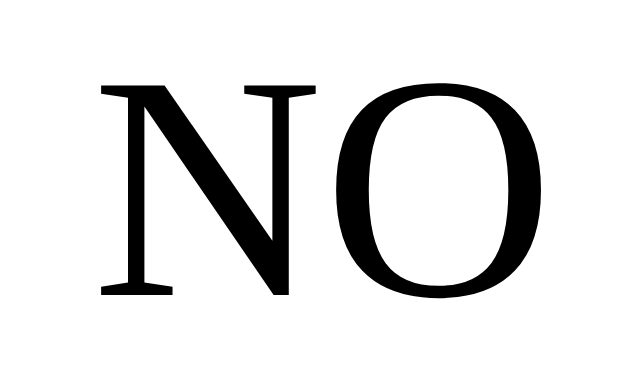
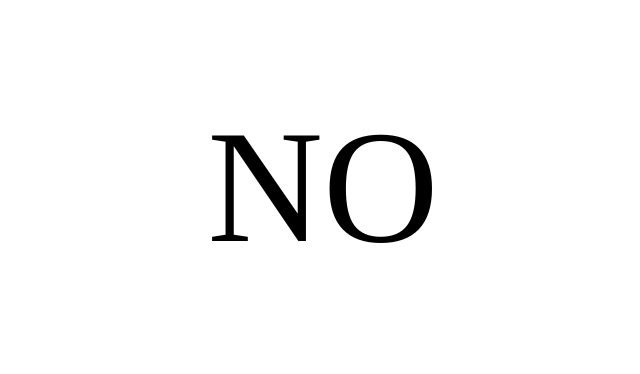
Before and after one commit to rimarsh/shoulditbehardcoded.com, a plain HTML site: page index.html in a window 1280 px wide. Shown: the part 213-587 px from the top of the page, without its empty margins (317-957 px from the left). Drawn offline with nearby package versions, Linux system fonts and the light colour scheme.

Commit message:
switch from em to vh

```diff
--- a/index.html
+++ b/index.html
@@ -26,7 +26,7 @@
                 justify-content: center;
       }
       p {
-        font-size: 20em;
+        font-size: 20vh;
         text-align: center;
       }
     </style>
```
